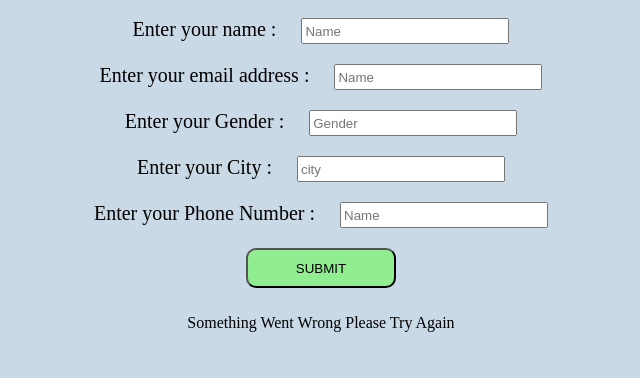
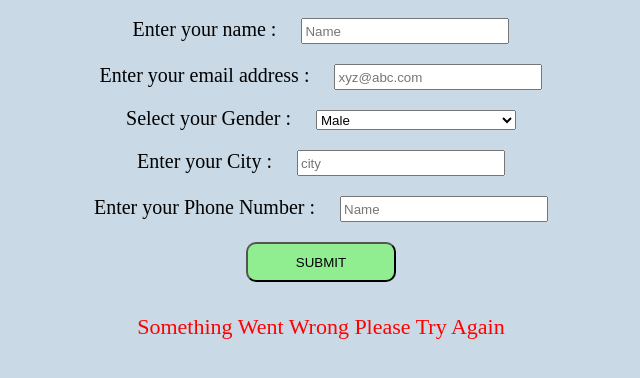
Before and after one commit to nirmal-2512/SAC_Web_Task, a PHP site: page / in a window 1280 px wide. Shown: the top 378 px of the page, without its empty margins (319-959 px from the left). Run offline with PHP 8.4, Linux system fonts and the light colour scheme.

Commit message:
Updated the index.php form for SAC task

```diff
--- a/form.css
+++ b/form.css
@@ -36,3 +36,14 @@ body{
   background-color: lightgreen;
   border-radius: 10px;
 }
+
+.sucess{
+  font-size: 22px;
+  color: green;
+
+}
+.error{
+  font-size: 22px;
+  color: red;
+
+}
--- a/index.php
+++ b/index.php
@@ -16,13 +16,18 @@
       <input type="text" class="input" name="name" placeholder="Name">
       <br>
       <label for="email" class="labels labelemail"> Enter your email address : </label>
-      <input type="email" class="input" name="email" placeholder="Name">
+      <input type="email" class="input" name="email" placeholder="xyz@abc.com">
       <br>
 
-      <label for="gender" class="labels labelgender"> Enter your Gender : </label>
-      <input type="text" class="input" name="gender" placeholder="Gender">
+      <label for="gender" class="labels labelgender"> Select your Gender : </label>
+      <select type="text" class="input" name="gender" placeholder="Gender">
+        <option value="male">Male</option>
+        <option value="female">Female</option>
+        <option value="other">Other</option>
+
+      </select>
+
       <br>
-
       <label for="city" class="labels labelcity"> Enter your City : </label>
       <input type="text" class="input" name="city" placeholder="city">
       <br>
@@ -33,7 +38,7 @@
       <br>
       <button action="submit" class="button"> SUBMIT </button>
       <br>
-    </form>
+  </form>
   </div>
 
     <?php
@@ -47,7 +52,7 @@
 
         if(empty($name) || empty($email) || empty($gender) ||  empty($city) || empty($number)){
         //   // header('Location: ../index.php');
-          echo "<p>Please fill all the filled</p>";
+          echo "<p class='error'>Please fill all the filled</p>";
           exit();
         }
         // echo "<p>Thank You for Sumitting the Data</p>";
@@ -59,8 +64,10 @@
         // echo $email;
         // echo "<br>";
         // echo $number;
+      echo "<p class='success'> Submitted Successfully. </p>";
+
     }else{
-      echo "<p> Something Went Wrong Please Try Again</p>";
+      echo "<p class='error'> Something Went Wrong Please Try Again</p>";
 
     }
 
```
